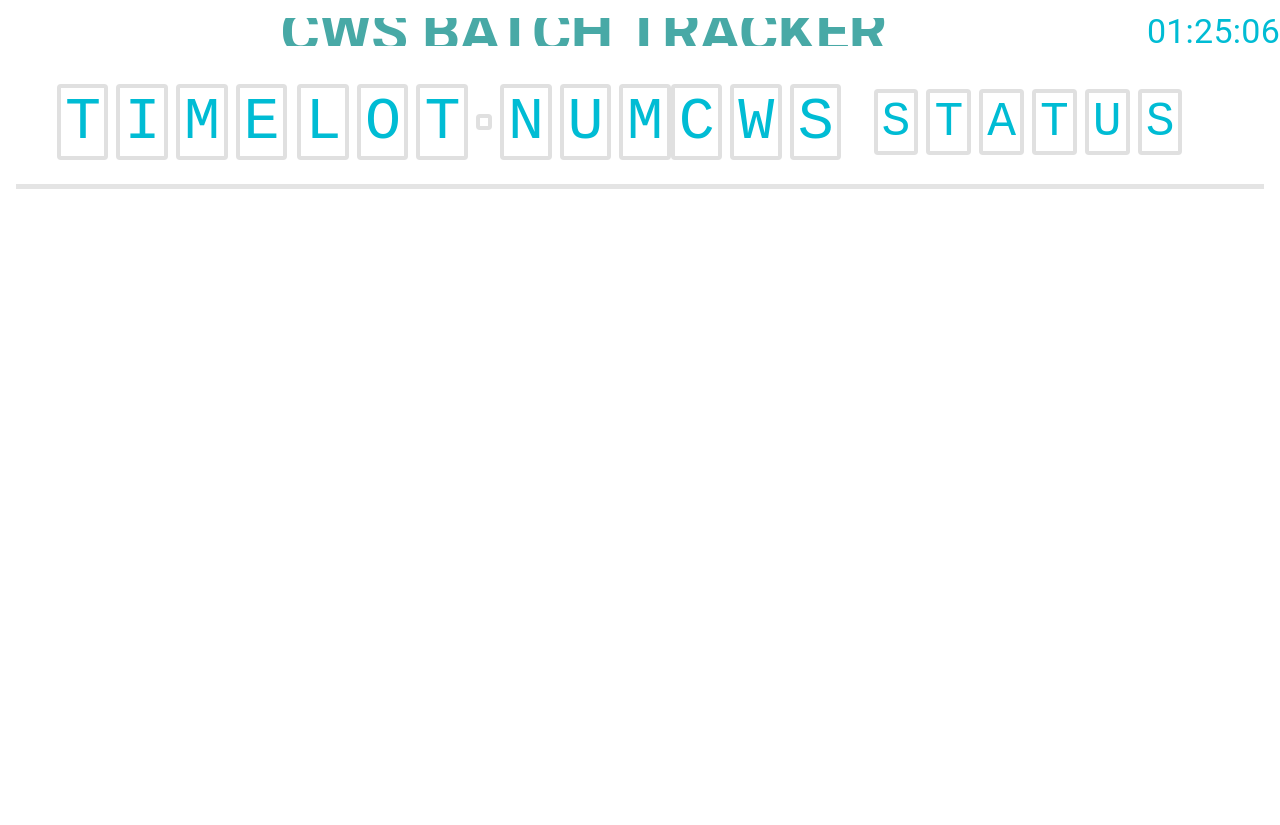
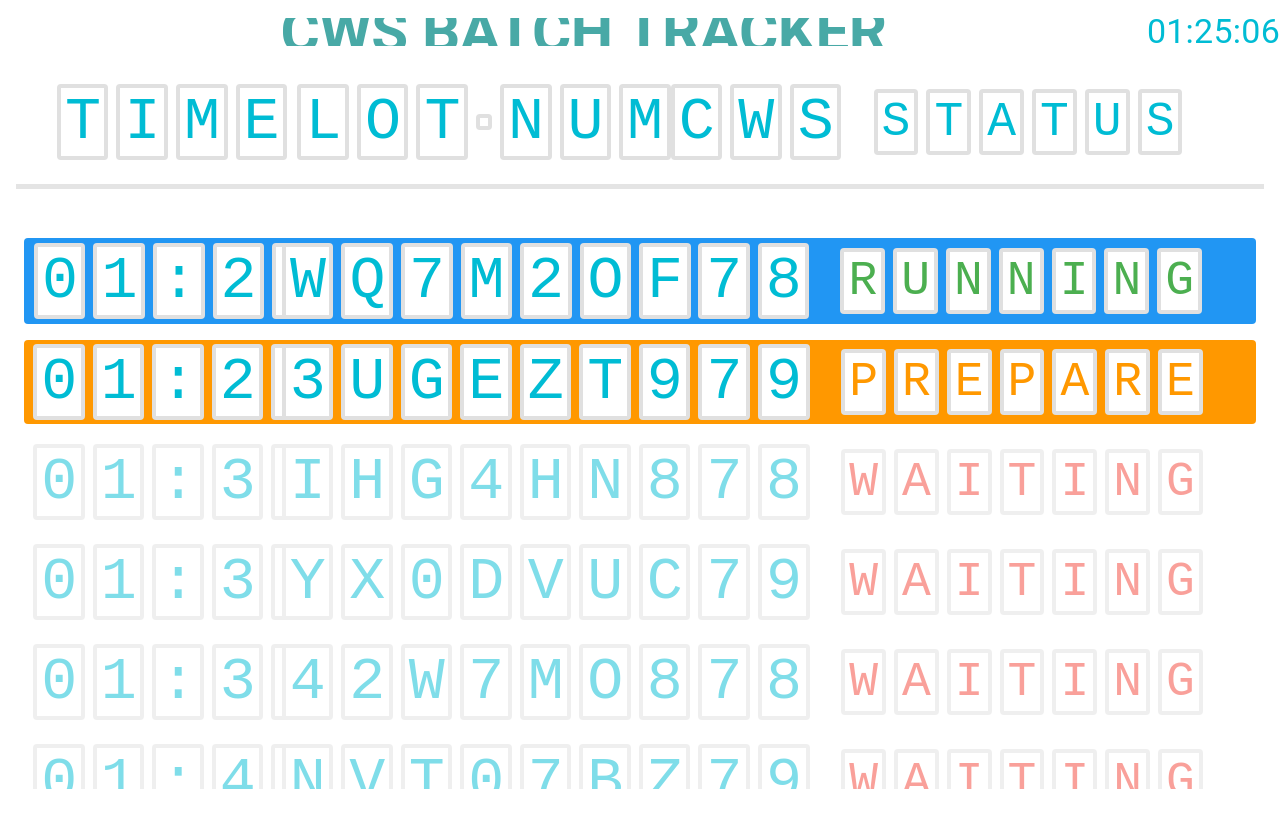
Before and after one commit to AlexDrco/tracking-system, a Vue app: page / in a window 1280 px wide. Built offline with nearby package versions, Linux system fonts and the light colour scheme.

Commit message:
added demo data

```diff
--- a/src/App.vue
+++ b/src/App.vue
@@ -6,8 +6,7 @@
           <span>CWS BATCH TRACKER</span>
         </div>
       </v-app-bar-title>
-                <span class="text-h4 text-cyan">{{ currentTime }}</span>
-
+      <span class="text-h4 text-cyan">{{ currentTime }}</span>
     </v-app-bar>
     <v-main class="h-100">
       <VerticalCaroussel :excel-data="excelData" :current-time="currentTime" />
@@ -29,34 +28,86 @@ const updateTime = () => {
   currentTime.value = now.toLocaleTimeString([], { hour: '2-digit', minute: '2-digit', second: '2-digit', hour12: false }).replace(/ /g, '');
 };
 
-// Function to read Excel file
-const readExcel = async () => {
-  try {
-    const result = await window.electronAPI.readExcel();
-    if (result.success) {
-      excelData.value = result.data.sort((a, b) => {
-        const [aHours, aMinutes] = a.time.split(':').map(Number);
-        const [bHours, bMinutes] = b.time.split(':').map(Number);
-        return aHours * 60 + aMinutes - (bHours * 60 + bMinutes);
-      }); // Sort by time
-    } else {
-      console.error('Error:', result.error);
-    }
-  } catch (error) {
-    console.error('Failed to read Excel:', error);
+// Function to generate a random 7-character lot_number
+const generateLotNumber = () => {
+  const characters = 'ABCDEFGHIJKLMNOPQRSTUVWXYZ0123456789';
+  let result = '';
+  for (let i = 0; i < 7; i++) {
+    result += characters.charAt(Math.floor(Math.random() * characters.length));
   }
+  return result;
 };
+
+// Function to generate demo data
+const generateDemoData = () => {
+  const now = new Date();
+  // Round to the nearest minute
+  now.setSeconds(0, 0); // Reset seconds and milliseconds
+  const startMinutes = now.getMinutes();
+  now.setMinutes(startMinutes); // Start at the current minute
+
+  const numberOfEntries = 14; // Generate 5 entries
+  const data = [];
+
+  for (let i = 0; i < numberOfEntries; i++) {
+    // Calculate time with 3-minute increments
+    const entryTime = new Date(now.getTime() + i * 3 * 60 * 1000); // Add 3 minutes per entry
+    const hours = entryTime.getHours().toString().padStart(2, '0');
+    const minutes = entryTime.getMinutes().toString().padStart(2, '0');
+    const time = `${hours}:${minutes}`; // Format as HH:MM
+
+    // Generate lot_number (7 characters)
+    const lotNumber = generateLotNumber();
+
+    // Alternate camera between "78" and "79"
+    const camera = i % 2 === 0 ? '78' : '79';
+
+    // Add entry to data
+    data.push({
+      time: time,
+      lot_number: lotNumber,
+      camera: camera,
+    });
+  }
+
+  // Sort by time (though already sorted due to generation)
+  data.sort((a, b) => {
+    const [aHours, aMinutes] = a.time.split(':').map(Number);
+    const [bHours, bMinutes] = b.time.split(':').map(Number);
+    return aHours * 60 + aMinutes - (bHours * 60 + bMinutes);
+  });
+
+  excelData.value = data;
+};
+
+// // Function to read Excel file
+// const readExcel = async () => {
+//   try {
+//     const result = await window.electronAPI.readExcel();
+//     if (result.success) {
+//       excelData.value = result.data.sort((a, b) => {
+//         const [aHours, aMinutes] = a.time.split(':').map(Number);
+//         const [bHours, bMinutes] = b.time.split(':').map(Number);
+//         return aHours * 60 + aMinutes - (bHours * 60 + bMinutes);
+//       }); // Sort by time
+//     } else {
+//       console.error('Error:', result.error);
+//     }
+//   } catch (error) {
+//     console.error('Failed to read Excel:', error);
+//   }
+// };
 
 // Read Excel and update periodically
 onMounted(() => {
-  readExcel(); // Initial read
+  generateDemoData(); // Generate demo data on load
   updateTime(); // Initial time update
-  const excelIntervalId = setInterval(readExcel, 60000); // Refresh Excel data every minute
+  // const excelIntervalId = setInterval(readExcel, 60000); // Refresh Excel data every minute (commented out)
   const timeIntervalId = setInterval(updateTime, 1000); // Update time every second
 
   // Cleanup intervals on unmount
   onUnmounted(() => {
-    clearInterval(excelIntervalId);
+    // clearInterval(excelIntervalId);
     clearInterval(timeIntervalId);
   });
 });
```
